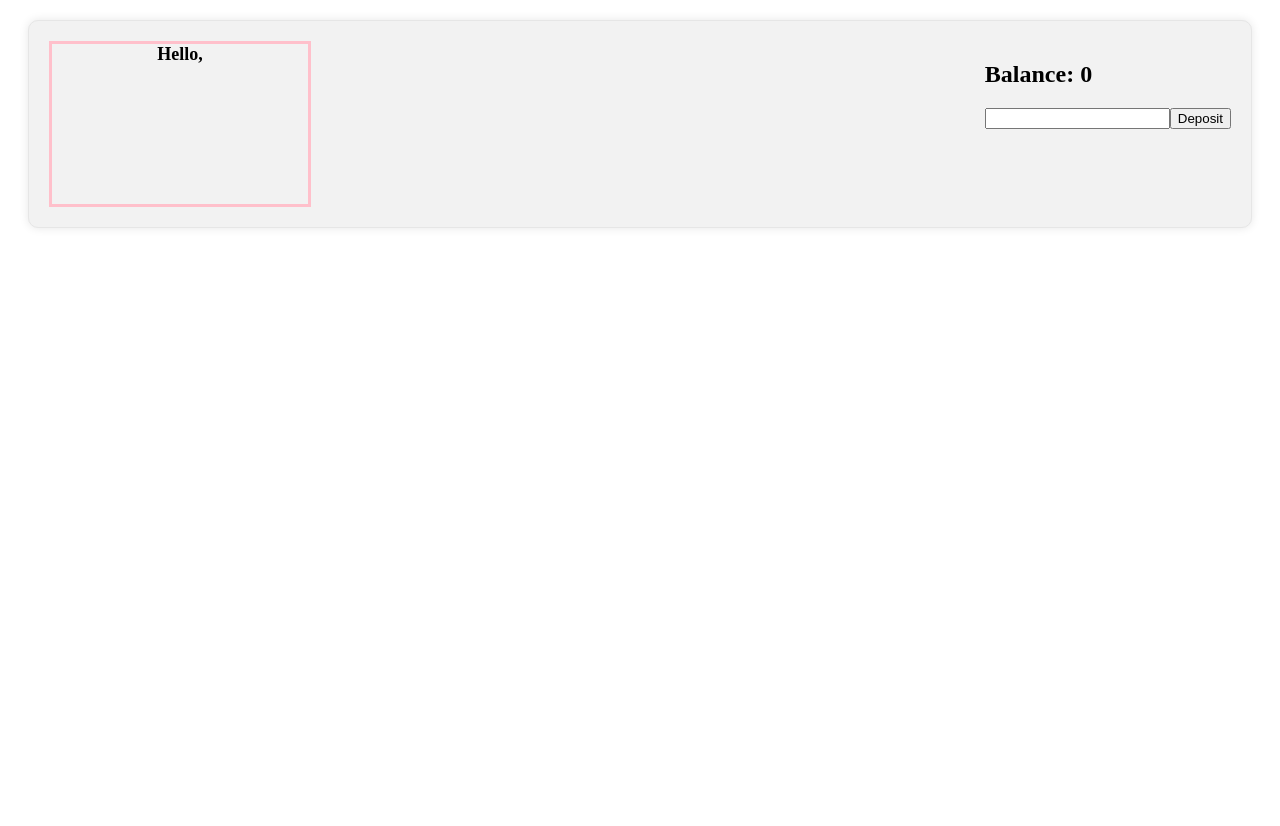
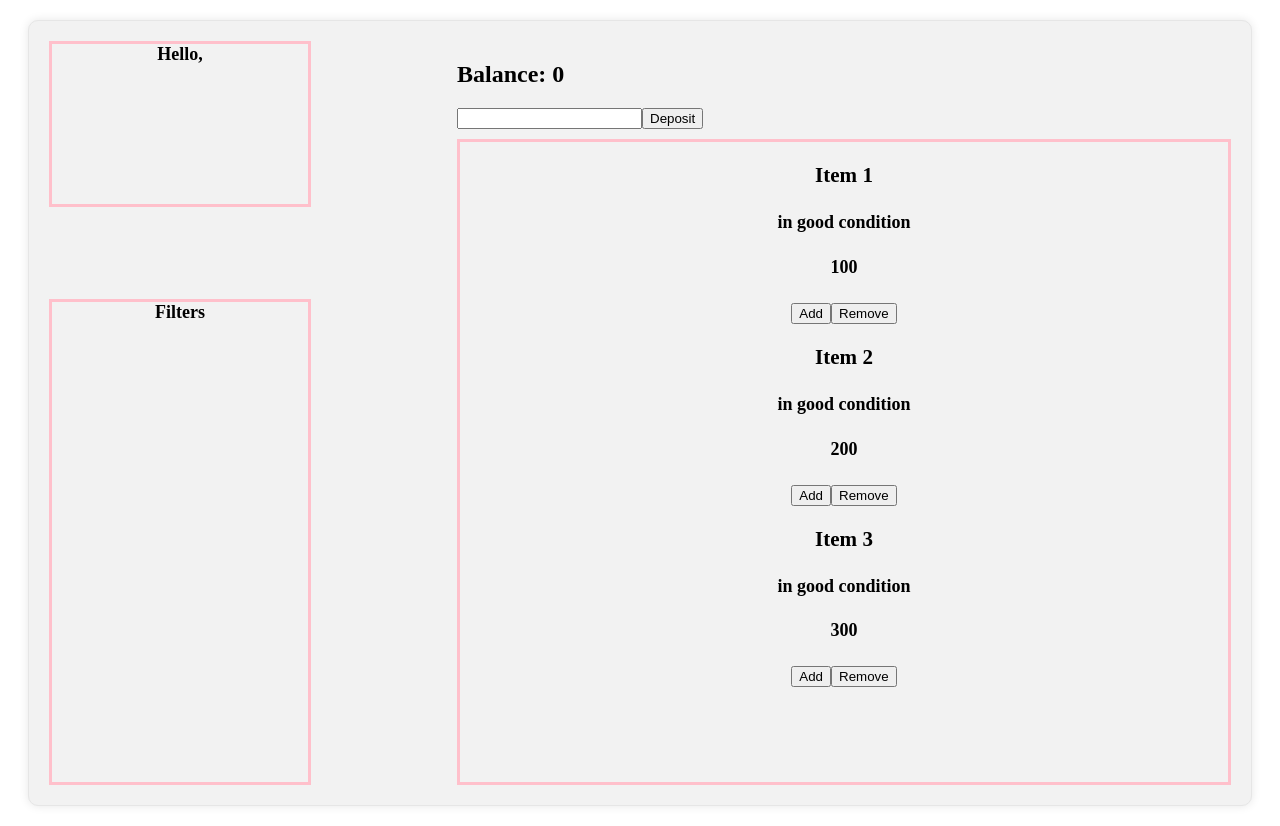
Before and after one commit to Marketplace-Pikachu/MelodyMart, a React app: page /mainpage in a window 1280 px wide. Before the commit the page ends 800 px from the top, so only its background shows below. Built offline with nearby package versions, Linux system fonts and the light colour scheme.

Commit message:
items page

```diff
--- a/public/style.css
+++ b/public/style.css
@@ -19,3 +19,28 @@
     border: solid pink;
     text-align: center;
   }
+
+  .nav-container{
+    display: flex;
+    flex-direction: column;
+    justify-content: space-between;
+  }
+
+  .filters-field{
+    font-size: large;
+    font-weight: bold;
+    width: 20vw;
+    height: 60vh;
+    border: solid pink;
+    text-align: center;
+  }
+
+  .items-container{
+    margin-top: 10px;
+    font-size: large;
+    font-weight: bold;
+    width: 60vw;
+    height: 80vh;
+    border: solid pink;
+    text-align: center;
+  }
--- /dev/null
+++ b/src/components/FiltersField.jsx
@@ -0,0 +1,11 @@
+import React from "react";
+
+const FiltersField = () => {
+  return (
+    <div className='filters-field'>
+      <div>Filters</div>
+    </div>
+  );
+};
+
+export default FiltersField;
--- a/src/containers/ItemsContainer.jsx
+++ b/src/containers/ItemsContainer.jsx
@@ -0,0 +1,66 @@
+import React, { useEffect } from 'react';
+import { useSelector, useDispatch } from 'react-redux';
+import { addItem, removeItem, setItems } from '../slices/itemsSlice';
+
+const testItems = [
+  {
+    id: 1,
+    seller: 'Adrian',
+    name: 'Item 1',
+    description: 'in good condition',
+    price: 100,
+  },
+  {
+    id: 2,
+    seller: 'Harold',
+    name: 'Item 2',
+    description: 'in good condition',
+    price: 200,
+  },
+  {
+    id: 3,
+    seller: 'Jordan',
+    name: 'Item 3',
+    description: 'in good condition',
+    price: 300,
+  },
+];
+
+const ItemsContainer = () => {
+  const dispatch = useDispatch();
+  const items = useSelector((state) => state.items.itemsList);
+  const balance = useSelector((state) => state.user.balance);
+
+  useEffect(() => {
+    dispatch(setItems(testItems));
+  }, []);
+
+  const handleAddItem = (item) => {
+    if (balance >= item.price) {
+      dispatch(addItem(item));
+    } else {
+      alert('Not enough money!');
+    }
+  };
+
+  const handleRemoveItem = (item) => {
+    dispatch(removeItem(item));
+  };
+
+  return (
+    <div className='items-container'>
+      {items.map((item) => (
+        <div className='item' key={item.id}>
+          <h3>{item.name}</h3>
+          {/* <h4>{item.seller}</h4> */}
+          <h4>{item.description}</h4>
+          <h4>{item.price}</h4>
+          <button onClick={() => handleAddItem(item)}>Add</button>
+          <button onClick={() => handleRemoveItem(item)}>Remove</button>
+        </div>
+      ))}
+    </div>
+  );
+};
+
+export default ItemsContainer;
--- a/src/containers/NavContainer.jsx
+++ b/src/containers/NavContainer.jsx
@@ -1,10 +1,12 @@
 import React from "react";
 import NameDisplay from "../components/NameDisplay";
+import FiltersField from "../components/FiltersField";
 
 const NavContainer = () => {
   return (
     <div className='nav-container'>
       <NameDisplay />
+      <FiltersField />
     </div>
   );
 }
--- a/src/routes/MainPage.jsx
+++ b/src/routes/MainPage.jsx
@@ -1,13 +1,15 @@
 import React from 'react';
 import DepositField from '../components/DepositField';
 import NavContainer from '../containers/NavContainer';
+import ItemsContainer from '../containers/ItemsContainer';
 
 const MainPage = () => {
   return (
     <div className='mainpage'>
       <NavContainer />
-      <div>
+      <div className='mainpage-rightside'>
         <DepositField />
+        <ItemsContainer className='items'/>
       </div>
     </div>
   );
--- a/src/slices/itemsSlice.js
+++ b/src/slices/itemsSlice.js
@@ -9,6 +9,10 @@ export const itemsSlice = createSlice({
   name: 'items',
   initialState,
   reducers: {
+    setItems: (state, action) => {
+      state.totalItems = action.payload.length;
+      state.itemsList = action.payload;
+    },
     addItem: (state, action) => {
       state.totalItems += 1;
       state.itemsList.push(action.payload);
@@ -27,3 +31,7 @@ export const itemsSlice = createSlice({
     },
   },
 });
+
+export const { addItem, removeItem, updateItem, setItems } = itemsSlice.actions;
+
+export default itemsSlice.reducer;
--- a/src/store.jsx
+++ b/src/store.jsx
@@ -1,9 +1,11 @@
 import { configureStore } from '@reduxjs/toolkit';
 import userReducer from './slices/userSlice';
+import itemsReducer from './slices/itemsSlice';
 
 const store = configureStore({
   reducer: {
     user: userReducer,
+    items: itemsReducer,
   },
 });
 
```
